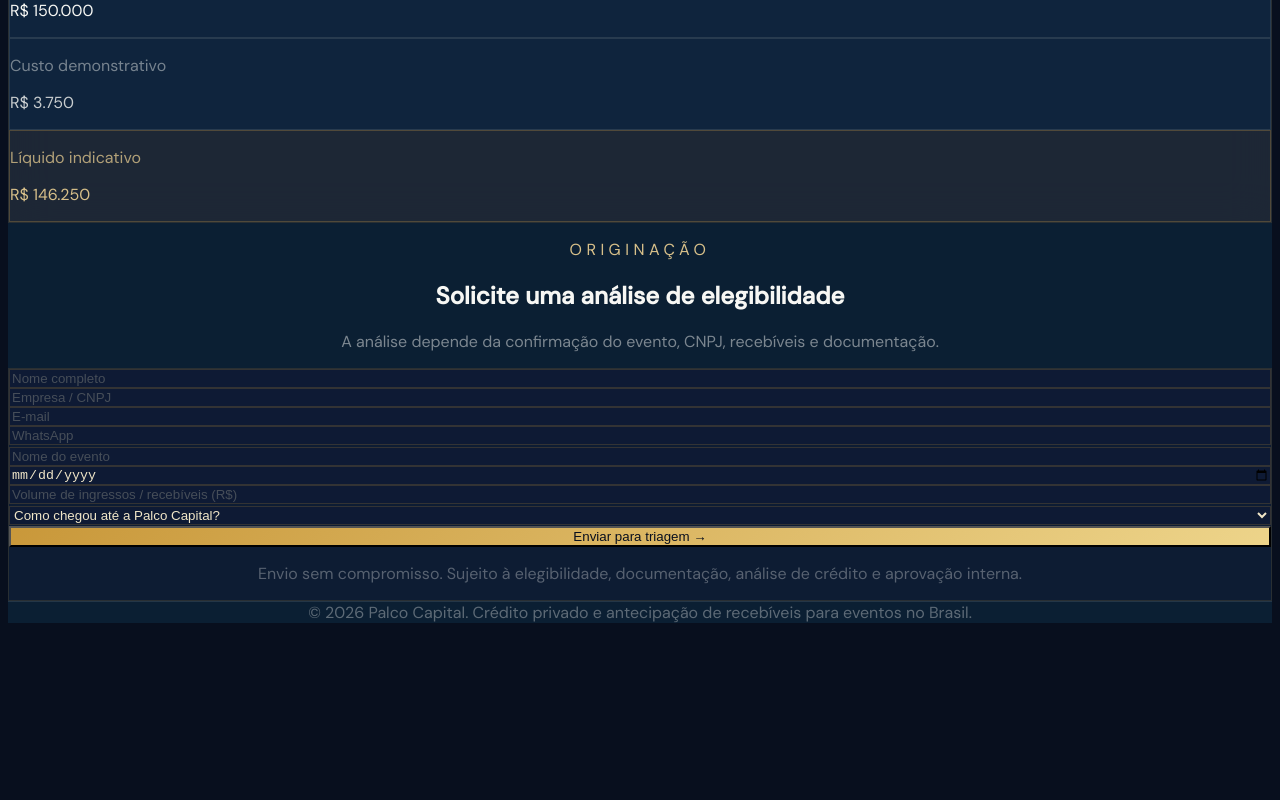
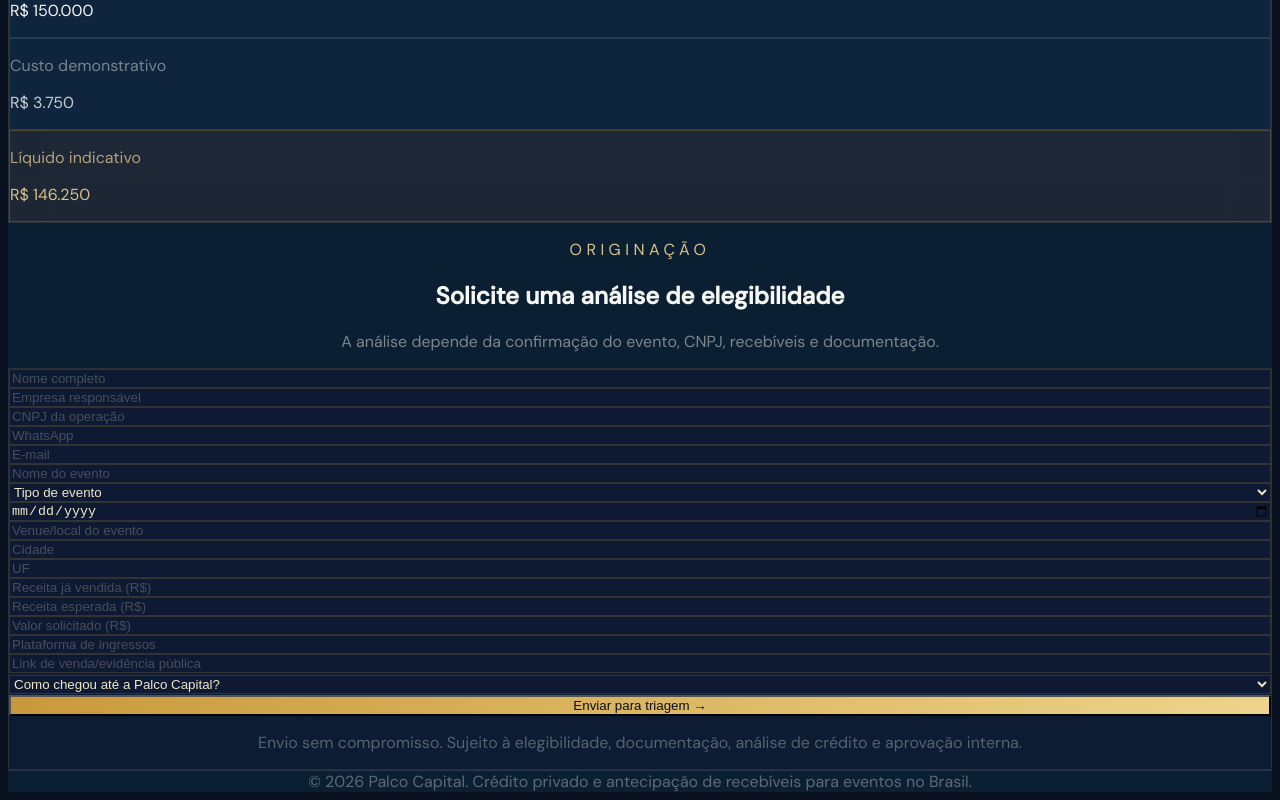
Before and after one commit to Marcelo-teets/Palco-capital, a Next.js app: page / in a window 1280 px wide. Shown: the part 2248-3048 px from the top of the page. Before the commit the page ends 2879 px from the top, so only its background shows below. Built offline with nearby package versions, Linux system fonts and the light colour scheme.

Commit message:
feat(intake): enrich public lead form

```diff
--- a/app/page.tsx
+++ b/app/page.tsx
@@ -18,6 +18,26 @@
   ["Processo auditável", "Cada etapa deve preservar dados observados, inferências, estimativas, status e próximos passos."],
 ];
 
+const emptyForm = {
+  nome: "",
+  empresa: "",
+  cnpj: "",
+  email: "",
+  telefone: "",
+  evento: "",
+  tipo_evento: "",
+  data_evento: "",
+  cidade: "",
+  estado: "",
+  venue: "",
+  valor_ingressos: "",
+  receita_esperada: "",
+  valor_solicitado: "",
+  plataforma_ingressos: "",
+  link_venda: "",
+  como_conheceu: "",
+};
+
 const formatCurrency = (value: number) => value.toLocaleString("pt-BR", {
   style: "currency",
   currency: "BRL",
@@ -30,16 +50,7 @@
   const [advancePct, setAdvancePct] = useState(60);
   const [status, setStatus] = useState<FormStatus>("idle");
   const [message, setMessage] = useState("");
-  const [form, setForm] = useState({
-    nome: "",
-    empresa: "",
-    email: "",
-    telefone: "",
-    evento: "",
-    data_evento: "",
-    valor_ingressos: "",
-    como_conheceu: "",
-  });
+  const [form, setForm] = useState(emptyForm);
 
   const advanceAmount = Math.round(volume * (advancePct / 100));
   const indicativeCost = Math.round(advanceAmount * 0.025);
@@ -49,26 +60,33 @@
     setForm((current) => ({ ...current, [event.target.name]: event.target.value }));
   };
 
-  const resetForm = () => setForm({
-    nome: "",
-    empresa: "",
-    email: "",
-    telefone: "",
-    evento: "",
-    data_evento: "",
-    valor_ingressos: "",
-    como_conheceu: "",
-  });
+  const resetForm = () => setForm(emptyForm);
 
   const handleSubmit = async (event: React.FormEvent<HTMLFormElement>) => {
     event.preventDefault();
     setStatus("loading");
 
+    const intakeNotes = [
+      form.como_conheceu && `canal=${form.como_conheceu}`,
+      form.venue && `venue=${form.venue}`,
+      form.plataforma_ingressos && `plataforma=${form.plataforma_ingressos}`,
+      form.link_venda && `link=${form.link_venda}`,
+      form.valor_solicitado && `valor_solicitado=${form.valor_solicitado}`,
+    ].filter(Boolean).join(" | ");
+
+    const payload = {
+      ...form,
+      empresa: form.cnpj ? `${form.empresa} | CNPJ: ${form.cnpj}` : form.empresa,
+      valor_ingressos: form.valor_ingressos || form.receita_esperada,
+      como_conheceu: intakeNotes || form.como_conheceu,
+      origem: "site_intake_v1",
+    };
+
     try {
       const response = await fetch("/api/leads", {
         method: "POST",
         headers: { "Content-Type": "application/json" },
-        body: JSON.stringify(form),
+        body: JSON.stringify(payload),
       });
 
       if (!response.ok) throw new Error("Erro ao salvar lead");
@@ -191,7 +209,7 @@
       </section>
 
       <section id="cadastro" className="px-6 py-28">
-        <div className="mx-auto max-w-2xl">
+        <div className="mx-auto max-w-3xl">
           <div className="mb-10 text-center">
             <p className="font-mono text-xs uppercase tracking-[0.28em] text-[#D8C08A]">Originação</p>
             <h2 className="mt-4 font-serif text-4xl text-[#F7F7F4] md:text-5xl">Solicite uma análise de elegibilidade</h2>
@@ -203,15 +221,40 @@
             <form onSubmit={handleSubmit} className="card-glass space-y-5 rounded-3xl p-8">
               <div className="grid gap-5 md:grid-cols-2">
                 <input name="nome" value={form.nome} onChange={handleChange} required placeholder="Nome completo" className="input-dark rounded-xl px-4 py-3 text-sm" />
-                <input name="empresa" value={form.empresa} onChange={handleChange} required placeholder="Empresa / CNPJ" className="input-dark rounded-xl px-4 py-3 text-sm" />
-                <input name="email" type="email" value={form.email} onChange={handleChange} required placeholder="E-mail" className="input-dark rounded-xl px-4 py-3 text-sm" />
+                <input name="empresa" value={form.empresa} onChange={handleChange} required placeholder="Empresa responsável" className="input-dark rounded-xl px-4 py-3 text-sm" />
+                <input name="cnpj" value={form.cnpj} onChange={handleChange} placeholder="CNPJ da operação" className="input-dark rounded-xl px-4 py-3 text-sm" />
                 <input name="telefone" value={form.telefone} onChange={handleChange} required placeholder="WhatsApp" className="input-dark rounded-xl px-4 py-3 text-sm" />
+                <input name="email" type="email" value={form.email} onChange={handleChange} required placeholder="E-mail" className="input-dark rounded-xl px-4 py-3 text-sm md:col-span-2" />
               </div>
-              <input name="evento" value={form.evento} onChange={handleChange} required placeholder="Nome do evento" className="input-dark w-full rounded-xl px-4 py-3 text-sm" />
+
               <div className="grid gap-5 md:grid-cols-2">
+                <input name="evento" value={form.evento} onChange={handleChange} required placeholder="Nome do evento" className="input-dark rounded-xl px-4 py-3 text-sm" />
+                <select name="tipo_evento" value={form.tipo_evento} onChange={handleChange} className="input-dark rounded-xl px-4 py-3 text-sm">
+                  <option value="">Tipo de evento</option>
+                  <option value="show">Show</option>
+                  <option value="festival">Festival</option>
+                  <option value="turne">Turnê</option>
+                  <option value="venue">Casa de show / venue</option>
+                  <option value="corporativo">Evento corporativo</option>
+                  <option value="outro">Outro</option>
+                </select>
                 <input name="data_evento" type="date" value={form.data_evento} onChange={handleChange} required className="input-dark rounded-xl px-4 py-3 text-sm" />
-                <input name="valor_ingressos" type="number" value={form.valor_ingressos} onChange={handleChange} required placeholder="Volume de ingressos / recebíveis (R$)" className="input-dark rounded-xl px-4 py-3 text-sm" />
+                <input name="venue" value={form.venue} onChange={handleChange} placeholder="Venue/local do evento" className="input-dark rounded-xl px-4 py-3 text-sm" />
+                <input name="cidade" value={form.cidade} onChange={handleChange} placeholder="Cidade" className="input-dark rounded-xl px-4 py-3 text-sm" />
+                <input name="estado" value={form.estado} onChange={handleChange} placeholder="UF" maxLength={2} className="input-dark rounded-xl px-4 py-3 text-sm" />
               </div>
+
+              <div className="grid gap-5 md:grid-cols-3">
+                <input name="valor_ingressos" type="number" value={form.valor_ingressos} onChange={handleChange} required placeholder="Receita já vendida (R$)" className="input-dark rounded-xl px-4 py-3 text-sm" />
+                <input name="receita_esperada" type="number" value={form.receita_esperada} onChange={handleChange} placeholder="Receita esperada (R$)" className="input-dark rounded-xl px-4 py-3 text-sm" />
+                <input name="valor_solicitado" type="number" value={form.valor_solicitado} onChange={handleChange} placeholder="Valor solicitado (R$)" className="input-dark rounded-xl px-4 py-3 text-sm" />
+              </div>
+
+              <div className="grid gap-5 md:grid-cols-2">
+                <input name="plataforma_ingressos" value={form.plataforma_ingressos} onChange={handleChange} placeholder="Plataforma de ingressos" className="input-dark rounded-xl px-4 py-3 text-sm" />
+                <input name="link_venda" value={form.link_venda} onChange={handleChange} placeholder="Link de venda/evidência pública" className="input-dark rounded-xl px-4 py-3 text-sm" />
+              </div>
+
               <select name="como_conheceu" value={form.como_conheceu} onChange={handleChange} className="input-dark w-full rounded-xl px-4 py-3 text-sm">
                 <option value="">Como chegou até a Palco Capital?</option>
                 <option value="indicacao">Indicação</option>
```
